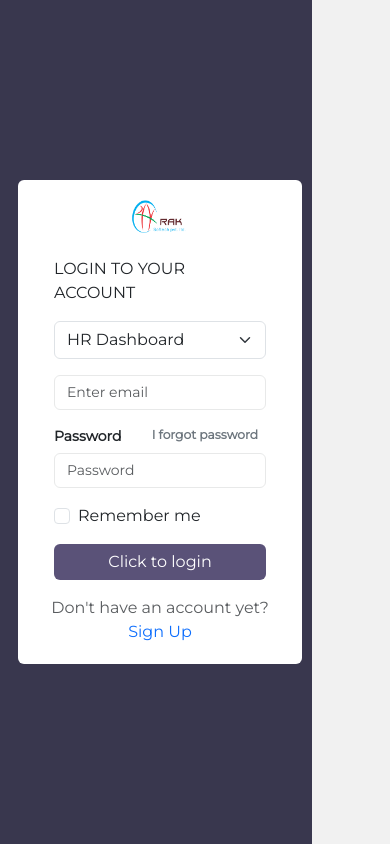
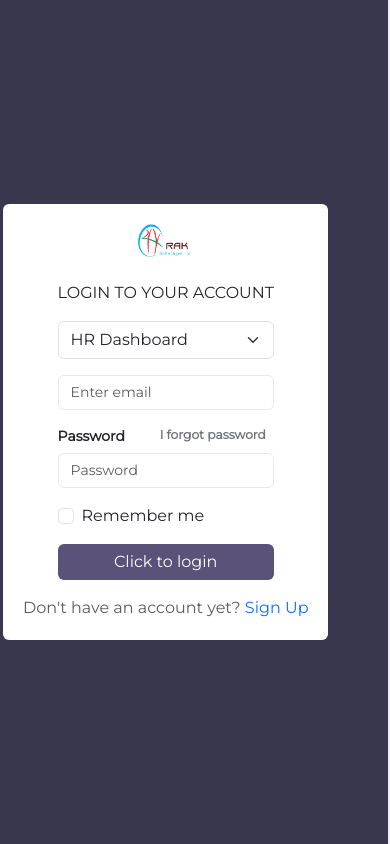
Before and after one commit to chinmaysalkar/React.js-deployment, a React (Create React App) app: page / in a window 390 px wide. Built offline with nearby package versions, Linux system fonts and the light colour scheme.

Commit message:
Login Fix

```diff
--- a/src/App.css
+++ b/src/App.css
@@ -1264,7 +1264,11 @@ img {
         height: 100vh;
         margin: 0;
         padding: 0 10px;
-        width: 100% !important;
+        max-width: 100% !important;
+    }
+    .auth .auth_left .card {
+       align-items: center;
+       margin: 5px;
     }
 }
 
--- a/src/pages/Authentication/Error404.js
+++ b/src/pages/Authentication/Error404.js
@@ -7,7 +7,7 @@ import { faArrowLeft } from '@fortawesome/free-solid-svg-icons';
 
 export default function Error404() {
   return (
-    <div className='pagewidth'>
+    <div className=''>
         <div className="auth">
             <div className="auth_left">
                 <div className="card">
--- a/src/pages/Authentication/Error500.js
+++ b/src/pages/Authentication/Error500.js
@@ -7,7 +7,7 @@ import { faArrowLeft } from '@fortawesome/free-solid-svg-icons';
 
 export default function Error500() {
   return (
-    <div className='pagewidth'>
+    <div className=''>
         <div className="auth">
             <div className="auth_left">
                 <div className="card">
--- a/src/pages/Authentication/ForgotPassword.js
+++ b/src/pages/Authentication/ForgotPassword.js
@@ -22,7 +22,7 @@ export default function ForgotPassword() {
     };
 
   return (
-    <div className='pagewidth'>
+    <div className=''>
         <div className="auth">
             <div className="auth_left">
             <div className="card">
--- a/src/pages/Authentication/Login.js
+++ b/src/pages/Authentication/Login.js
@@ -74,7 +74,7 @@ export default function Login() {
 
 
   return (
-    <div className='pagewidth'>
+    <div className=''>
         <div className="loginpage">
             <div className="auth row">
                 <div className="auth_left">
--- a/src/pages/Authentication/NewPassword.js
+++ b/src/pages/Authentication/NewPassword.js
@@ -59,7 +59,7 @@ export default function NewPassword() {
 
 
   return (
-    <div className='pagewidth'>
+    <div className=''>
         <div className="auth">
             <div className="auth_left">
             <div className="card">
--- a/src/pages/Authentication/Register.js
+++ b/src/pages/Authentication/Register.js
@@ -22,7 +22,7 @@ export default function Register() {
 
     };
   return (
-    <div className='pagewidth'>
+    <div className=''>
         <div className="auth">
             <div className="auth_left">
                 <div className="card">
--- a/src/pages/Authentication/VerifyEmail.js
+++ b/src/pages/Authentication/VerifyEmail.js
@@ -12,7 +12,7 @@ export default function VerifyEmail() {
 
 
   return (
-    <div className='pagewidth'>
+    <div className=''>
         <div className="auth">
             <div className="auth_left">
             <div className="card">
```
